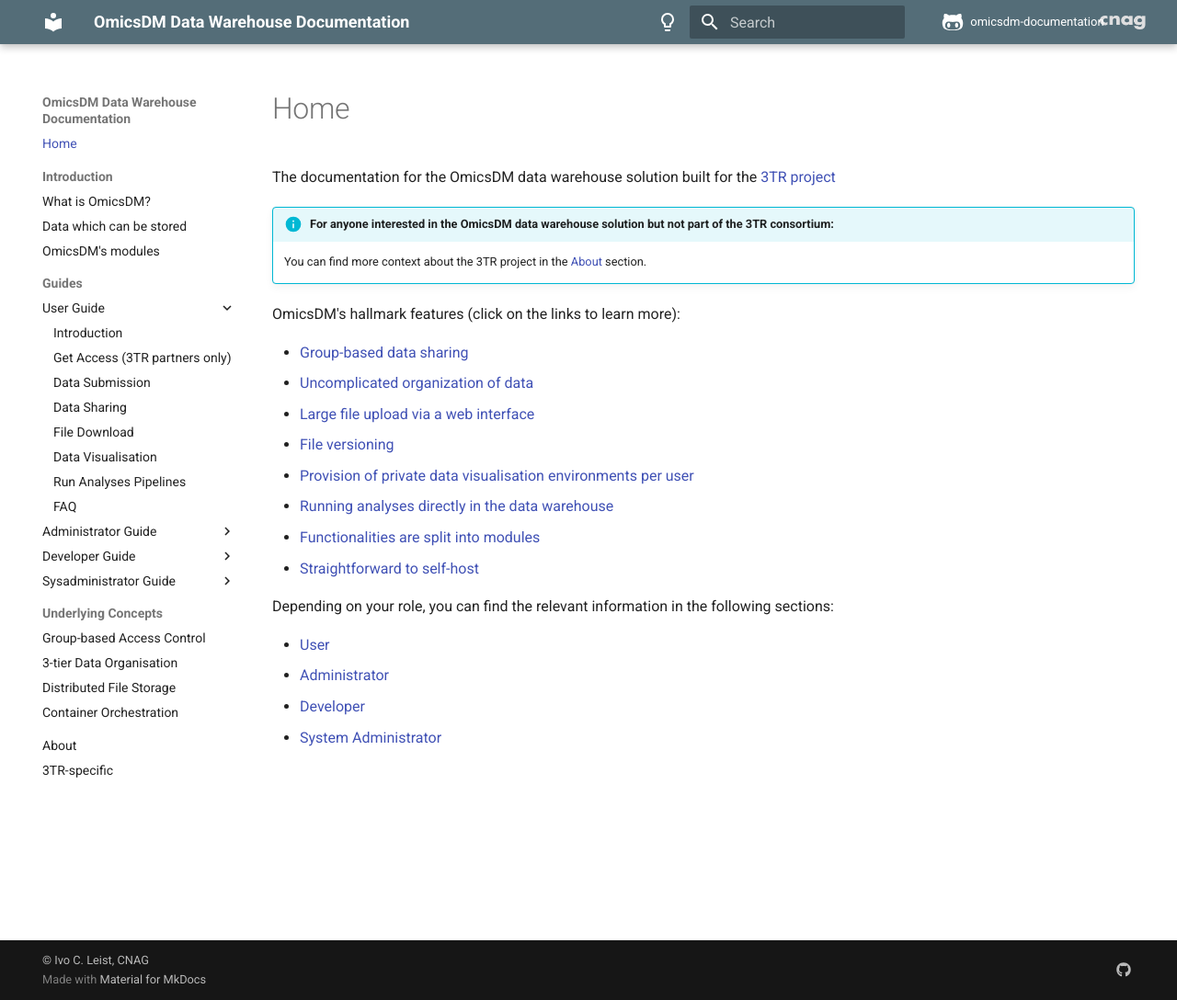
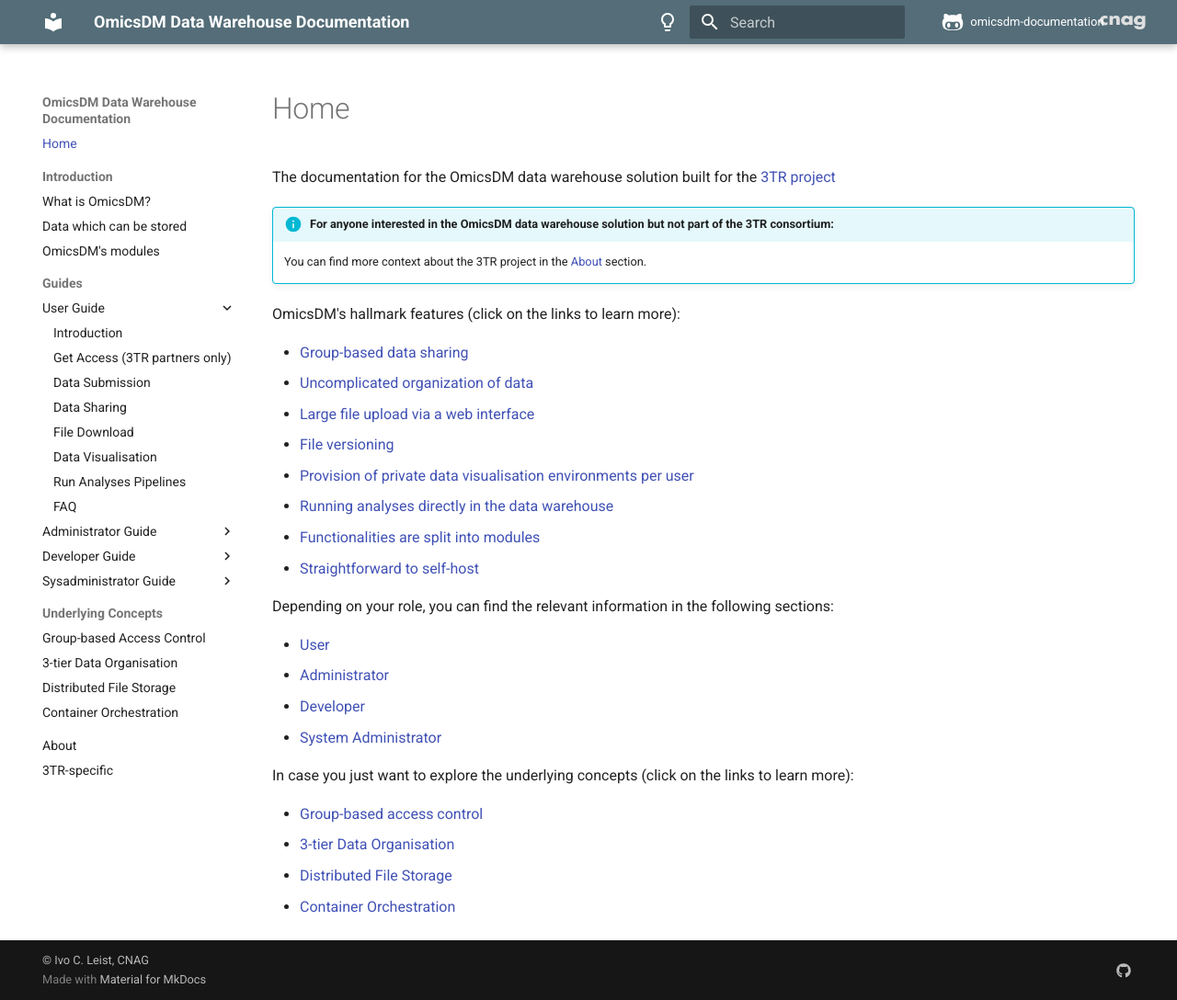
Before and after one commit to CNAG-Biomedical-Informatics/omicsdm-documentation, an MkDocs documentation site: the page built from docs/index.md, in a window 1280 px wide and 1088 px high. Shown: the whole window at 92% size. Built offline with MkDocs 1.6.1 and Material for MkDocs 9.7.7, drawn with Linux system fonts in a browser that asks for light colours; comment, search, counter and statistics services are not loaded.

```diff
--- a/docs/index.md
+++ b/docs/index.md
@@ -22,3 +22,10 @@ Depending on your role, you can find the relevant information in the following s
 - [Administrator](content/admin-guide/overview)
 - [Developer](content/developer-guide/quickstart)
 - [System Administrator](content/sysadmin-guide/dependencies)
+
+In case you just want to explore the underlying concepts (click on the links to learn more):
+
+- [Group-based access control](content/concepts/group-based-access-control)
+- [3-tier Data Organisation](content/concepts/3-tier-data-organisation)
+- [Distributed File Storage](content/concepts/distributed-file-storage)
+- [Container Orchestration](content/concepts/docker-container-orchestration)
```
Also changed, not shown: docs/content/developer-guide/sql-tables.md (+8 -0 lines), docs/tbl/3TR-specific-extra-cols.md (added, +7 -0 lines).
